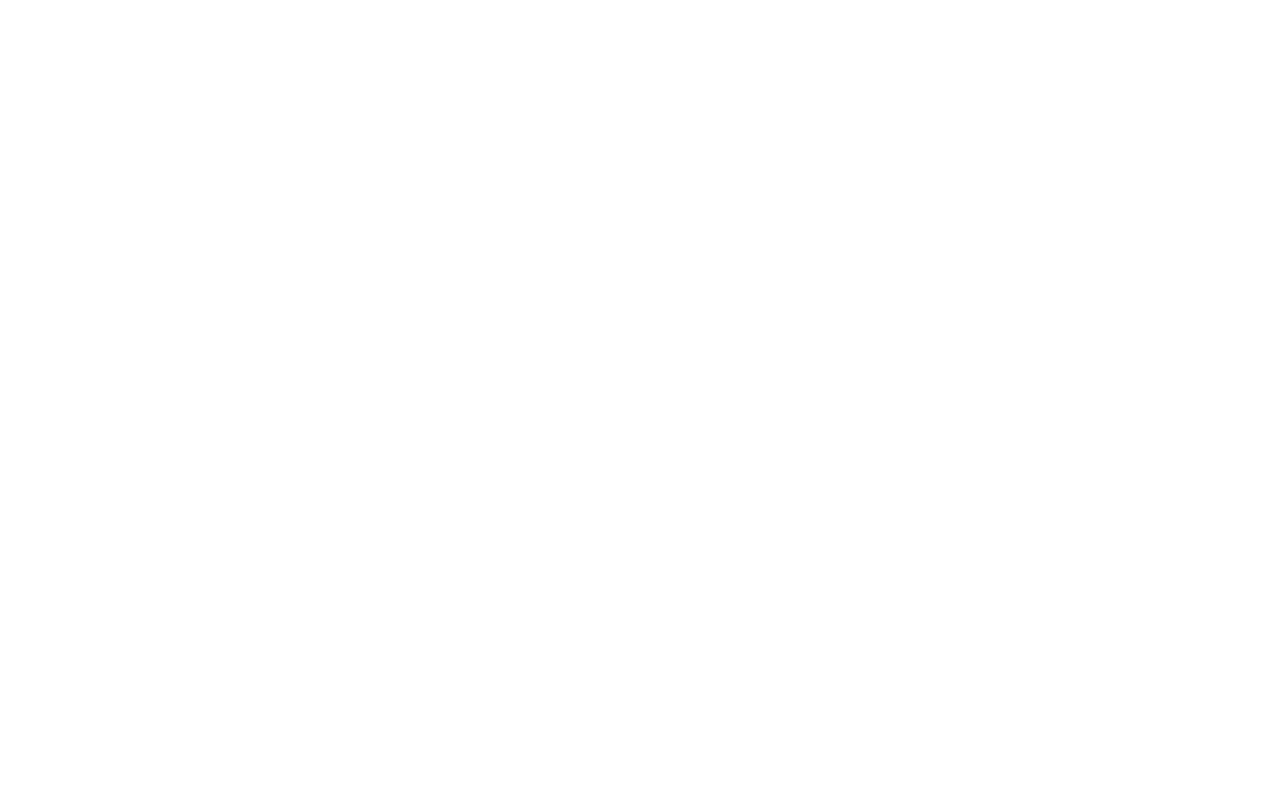
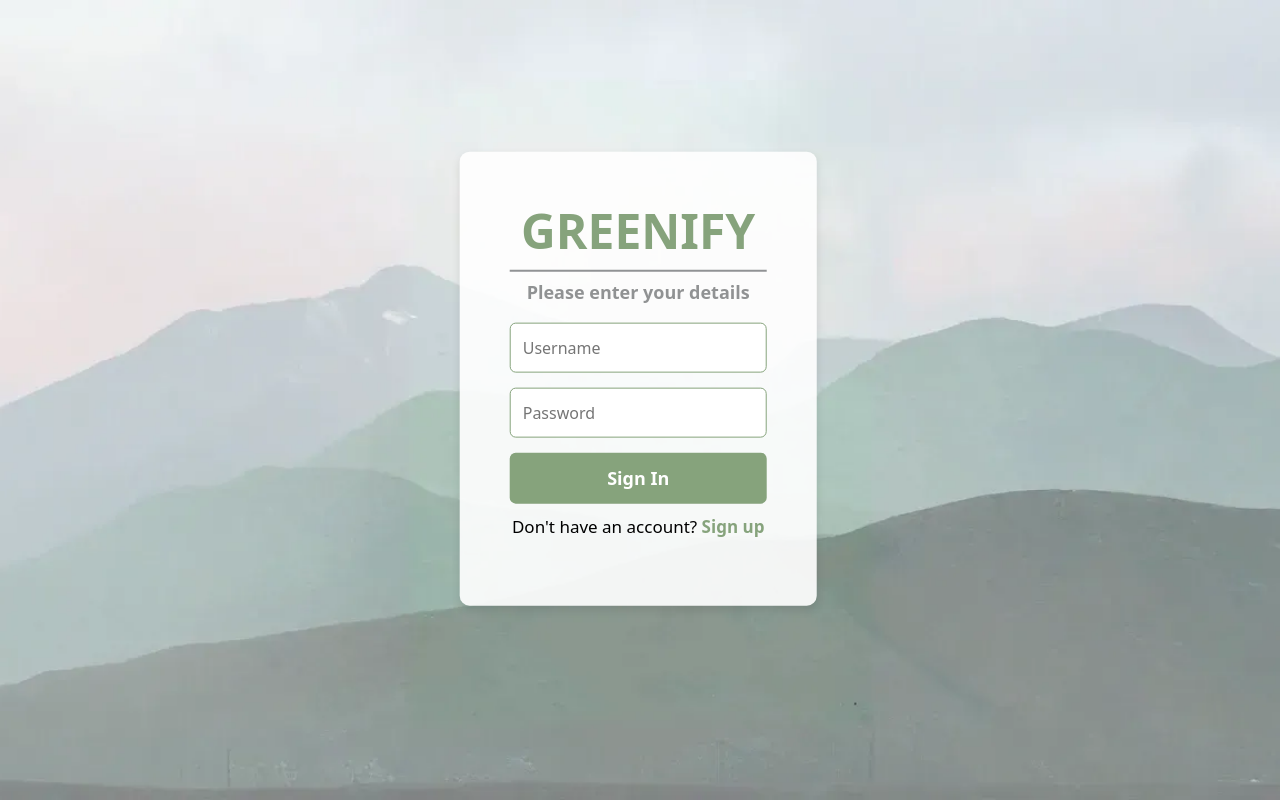
Before and after one commit to argadeps/Greenify-Carbon-Footprint, a React (Vite) app in the folder client/: page / in a window 1280 px wide. Built offline with nearby package versions, Linux system fonts and the light colour scheme.

Commit message:
added carbon form and cancel button so it now hides. Has a navbar that has an exit icon to login page. needs a recent actvity to log form data and needs a pie chart that breaks down data. needs modules to show data as well

```diff
--- a/client/src/App.css
+++ b/client/src/App.css
@@ -1,6 +1,17 @@
 #root {
-  max-width: 1280px;
-  margin: 0 auto;
-  padding: 2rem;
-  text-align: center;
+  display: flex;
+  justify-content: center;
+  align-items: center;
+  height: 100vh;
+  width: 100vw;
+  margin: 0;
 }
+
+body, html {
+  height: 100%;
+  width: 100%;
+  margin: 0;
+  display: flex;
+  justify-content: center;
+  align-items: center;
+}
--- a/client/src/App.tsx
+++ b/client/src/App.tsx
@@ -1,17 +1,18 @@
 import { Outlet } from 'react-router-dom';
 import Background from './layouts/Backgrounds'; // Import Background component
+import './index.css';
 import './App.css';
 import { AuthProvider } from './context/authContext';
 
 function App() {
   return (
     <div>
-      <AuthProvider> {/* Wrap the layout and routes with AuthProvider */}
+       <AuthProvider>{/* Wrap the layout and routes with <AuthProvider> */}
         <Background /> {/* Dynamically updates the background */}
         <main className="container container-fluid mt-5">
           <Outlet /> {/* Displays Login, SignUp, or Home */}
         </main>
-      </AuthProvider>
+        </AuthProvider>{/* Wrap the layout and routes with <AuthProvider> */}
     </div>
   );
 }
--- a/client/src/components/CarbonForm.tsx
+++ b/client/src/components/CarbonForm.tsx
@@ -9,6 +9,8 @@ const CarbonForm: React.FC = () => {
     diet: 'meat_every_meal',
     waterUsage: 50,
   });
+
+  const [showForm, setShowForm] = useState(false); // State to toggle form visibility
 
   const handleChange = (e: React.ChangeEvent<HTMLInputElement | HTMLSelectElement>) => {
     const { name, value } = e.target;
@@ -22,10 +24,33 @@ const CarbonForm: React.FC = () => {
     e.preventDefault();
     console.log('Submitting data:', formData);
     // API call to Climatiq would go here
+    setShowForm(false); // Close the form after submission
+  };
+
+  const handleButtonClick = () => {
+    setShowForm(true); // Open the form when "Log Entry" button is clicked
+  };
+
+  const handleCancel = () => {
+    setShowForm(false); // Close the form when "Cancel" is clicked
   };
 
   return (
-    <form onSubmit={handleSubmit}id="carbon-form" className="p-4 bg-light rounded shadow-sm max-w-md mx-auto">
+    <div>
+      {/* Log Entry Button */}
+      {!showForm && (
+        <button
+          onClick={handleButtonClick}
+          id="log-entry"
+          className="btn btn-success w-100"
+        >
+          Log Entry
+        </button>
+      )}
+
+      {/* Form that pops up when the button is clicked */}
+      {showForm && (
+        <form onSubmit={handleSubmit} id="carbon-form" className="p-4 bg-light rounded shadow-sm max-w-md mx-auto">
           {/* Location */}
           <div className="mb-3">
             <label className="form-label">Location (Zip Code):</label>
@@ -65,7 +90,8 @@ const CarbonForm: React.FC = () => {
               <option value="car">Car</option>
               <option value="bus">Bus</option>
               <option value="train">Train</option>
-          <option value="bike_walking">Bike/Walking</option>
+              <option value="bike">Bike</option>
+              <option value="walking">Walking</option>
             </select>
           </div>
 
@@ -118,8 +144,22 @@ const CarbonForm: React.FC = () => {
             <span className="d-block text-center mt-2">{formData.waterUsage}%</span>
           </div>
 
-      <button type="submit" className="btn btn-success w-100">Log Entry</button>
+          {/* Submit Button and Cancel Button */}
+          <div className="d-flex justify-content-between">
+            <button type="submit" id="log-entry" className="btn btn-success">
+              Log Entry
+            </button>
+            <button
+              type="button"
+              onClick={handleCancel}
+              className="btn btn-danger"
+            >
+              Cancel
+            </button>
+          </div>
         </form>
+      )}
+    </div>
   );
 };
 
--- a/client/src/components/Navbar.tsx
+++ b/client/src/components/Navbar.tsx
@@ -19,7 +19,7 @@ const Navbar = () => {
 
       {/* Exit logo on the right */}
       <div className="d-flex justify-content-end">
-        <Link to="/" className="text-white">
+        <Link to="/login" className="text-white">
           <img
             id="exit-logo"
             src="/assets/images/exitlogo.png"
--- a/client/src/context/authContext.tsx
+++ b/client/src/context/authContext.tsx
@@ -1,3 +1,4 @@
+
 import { createContext, useState, ReactNode } from 'react';
 import User from '../../interfaces/UserData';
 
--- a/client/src/index.css
+++ b/client/src/index.css
@@ -9,15 +9,17 @@ body {
 }
 
 .login-container {
-  transform: scale(1);
-  display: fit;
-  flex-direction: column;
-  align-items: center;
+  position: absolute;
+  top: 50%;
+  left: 50%;
+  transform: translate(-50.50%, -10%);
+  width: 100%;
+  max-width: 400px;
   background: rgba(255, 255, 255, 0.9);
   padding: 50px;
   border-radius: 10px;
   box-shadow: 0px 4px 10px rgba(0, 0, 0, 0.1);
-  width: 400px;
+  position: relative;
 }
 
 .login-container h1 {
@@ -100,15 +102,16 @@ body {
 
 /*sign up*/
 .signup-container {
-
-  display: fit;
-  flex-direction: column;
-  align-items: center;
+  position: absolute;
+  top: 50%;
+  left: 50%;
+  transform: translate(-50.50%, -50%);
+  width: 100%;
+  max-width: 400px;
   background: rgba(255, 255, 255, 0.9);
   padding: 50px;
   border-radius: 10px;
   box-shadow: 0px 4px 10px rgba(0, 0, 0, 0.1);
-  width: 400px;
 }
 
 .signup-container h1 {
@@ -211,6 +214,9 @@ body {
   padding: 20px; /* Add some padding for aesthetics */
 }
 
+#log-entry {
+  background: #3E5E3C;
+}
 
 @media (max-width: 480px) {
   .login-container,
@@ -235,6 +241,7 @@ body {
   .signup-container button {
     font-size: 14px; /* Reduce button and input text size */
   }
+
 }
 
 
--- a/client/src/layouts/Backgrounds.tsx
+++ b/client/src/layouts/Backgrounds.tsx
@@ -6,13 +6,14 @@ function Background() {
 
   let backgroundStyle = {};
 
-  if (location.pathname === '/login') {
+  if (location.pathname === '/') {
     // Login Page Background
     backgroundStyle = { backgroundImage: "url('/assets/images/wallpaper.jpg')" };
   } else if (location.pathname === '/signup') {
     // Sign-Up Page Background
     backgroundStyle = { backgroundImage: "url('/assets/images/bgcolor.png')" };
-  }
+  } else if (location.pathname === '/login')
+    backgroundStyle = { backgroundImage: "url('/assets/images/wallpaper.jpg')" };
 
   return <div className="background-container" style={backgroundStyle}></div>;
 }
--- a/client/src/pages/SignUp.tsx
+++ b/client/src/pages/SignUp.tsx
@@ -47,7 +47,7 @@ function SignUp() {
       if (response.ok) {
         // If signup is successful, store the token using the AuthContext login method
         if (data.token) {
-          login(data.token); // Pass the received token to the login function from AuthContext
+          login(data.userData, data.token); // Pass the received token to the login function from AuthContext
         }
 
         // Redirect to Home page after successful sign up
--- a/client/tsconfig.app.json
+++ b/client/tsconfig.app.json
@@ -22,5 +22,5 @@
     "noFallthroughCasesInSwitch": true,
     "noUncheckedSideEffectImports": true
   },
-  "include": ["src"]
+  "include": ["src", "interfaces"]
 }
```
Also changed, not shown: client/src/main.tsx (+7 -2 lines). Lines whose indentation alone changed are shown as unchanged.
